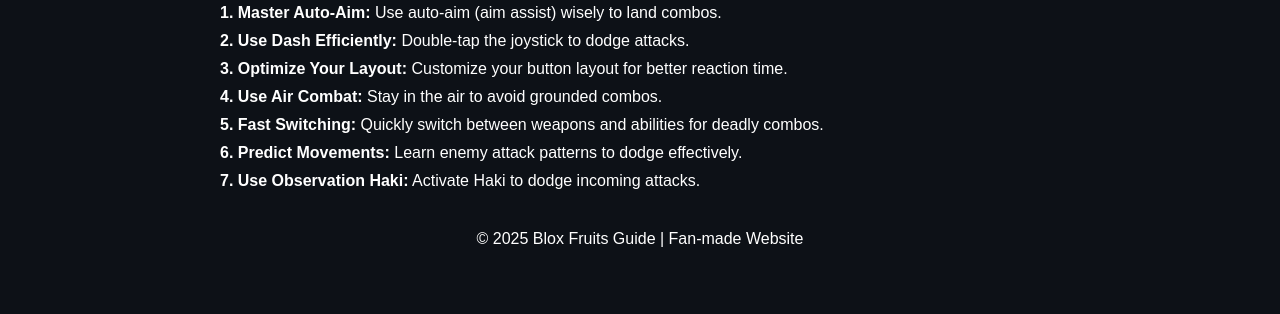
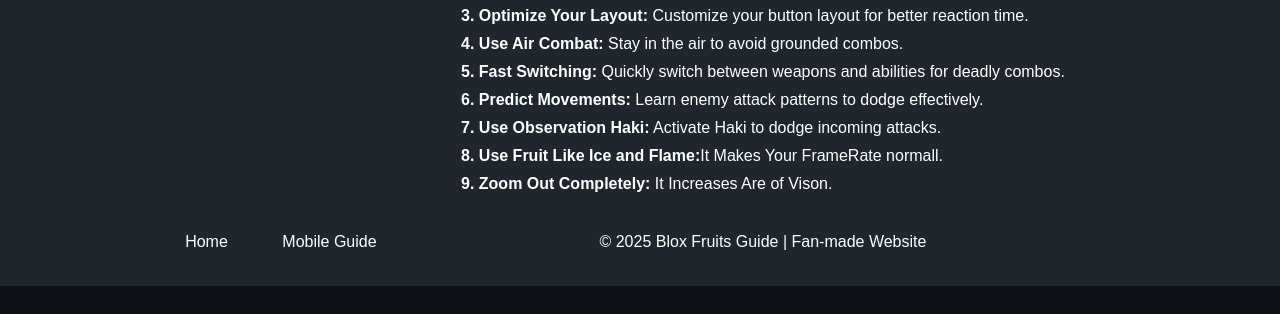
Before and after one commit to RishabhisGod/Mobile-BloxFruits, a plain HTML site: page index.html in a window 1280 px wide. Shown: the part 486-800 px from the top of the page. Drawn offline with Linux system fonts and the light colour scheme.

Commit message:
Update index.html

```diff
--- a/index.html
+++ b/index.html
@@ -23,7 +23,8 @@
 <header>Mobile Guide</header>
 <nav>
     <a href="index.html">Home</a>
-    <a href="mobile.html">Mobile Guide</a>
+    <a href="index.html#">Mobile Guide</a>
+    <a href="https://Rishabhisgod.github.io/BloxFruits/"
 </nav>
 
 <section class="container">
@@ -47,6 +48,8 @@
         <li><strong>5. Fast Switching:</strong> Quickly switch between weapons and abilities for deadly combos.</li>
         <li><strong>6. Predict Movements:</strong> Learn enemy attack patterns to dodge effectively.</li>
         <li><strong>7. Use Observation Haki:</strong> Activate Haki to dodge incoming attacks.</li>
+        <li><strong>8. Use Fruit Like Ice and Flame:</strong>It Makes Your FrameRate normall. </li>
+        <li><strong>9. Zoom Out Completely:</strong> It Increases Are of Vison.</li>
     </ul>
 </section>
 
```
